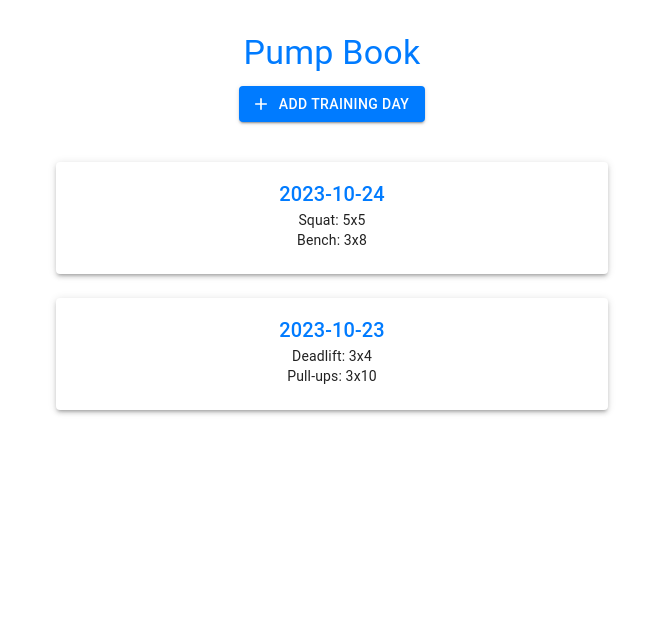
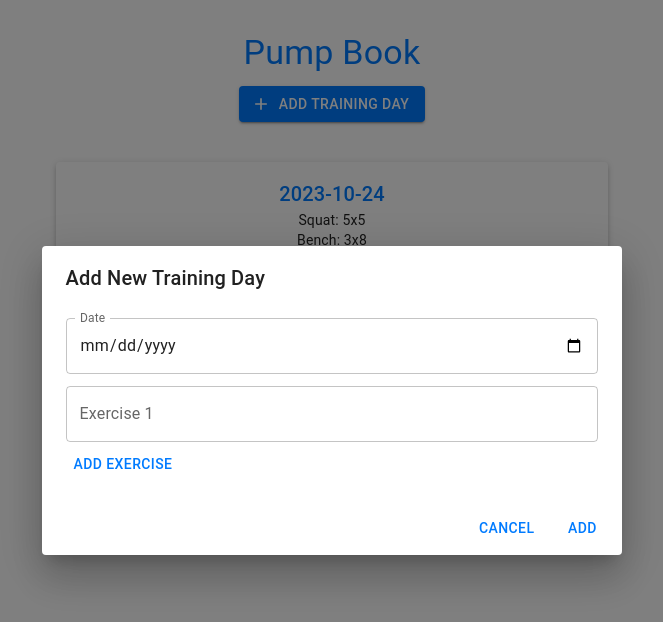
Before and after one commit to owendclark/pump-book, a React (Create React App) app: page / in a window 1280 px wide. Both pictures are taken after a click on the button "ADD TRAINING DAY". Shown: the top 622 px of the page, without its empty margins (308-971 px from the left). Built offline with nearby package versions, Linux system fonts and the light colour scheme.

Commit message:
Added Basic Functionality
Added basic functionality:
- Now let's users add training days
- Let's users add as many exercises as they want to the training day
- Automatically sorts training days by date (ascending)

```diff
--- a/src/pages/Home.jsx
+++ b/src/pages/Home.jsx
@@ -1,13 +1,56 @@
 import TrainingDayCard from "../components/TrainingDayCard";
 import AddTrainingDayButton from "../components/AddTrainingDayButton";
 
-import { Container, Typography, Box } from '@mui/material';
+import { useState } from "react";
+import {
+  Container,
+  Typography,
+  Box,
+  Dialog,
+  DialogTitle,
+  DialogContent,
+  TextField,
+  DialogActions,
+  Button,
+} from "@mui/material";
 
 const Home = () => {
-    const trainingDays = [
-        { date: '2023-10-24', exercises: ['Squat: 5x5', 'Bench: 3x8'] },
-        { date: '2023-10-23', exercises: ['Deadlift: 3x4', 'Pull-ups: 3x10'] }
-    ];
+  const [open, setOpen] = useState(false);
+  const [newDate, setNewDate] = useState("");
+  const [newExercises, setNewExercises] = useState([{ exercise: "" }]);
+  const [trainingDays, setTrainingDays] = useState([
+    { date: "2023-10-24", exercises: ["Squat: 5x5", "Bench: 3x8"] },
+    { date: "2023-10-23", exercises: ["Deadlift: 3x4", "Pull-ups: 3x10"] },
+  ]);
+
+  const handleOpen = () => setOpen(true);
+  const handleClose = () => {
+    setOpen(false);
+    setNewExercises([{ exercise: "" }]);
+  };
+
+  const handleAdd = () => {
+    if (newDate && newExercises.some((exercise) => !exercise.exercise.trim())) {
+      const newDays = [
+        { date: newDate, exercises: newExercises.map((e) => e.exercise) },
+        ...trainingDays,
+      ].sort((a, b) => new Date(b.date) - new Date(a.date));
+      setTrainingDays(newDays);
+      setNewDate("");
+      setNewExercises([{ exercise: "" }]);
+      handleClose();
+    }
+  };
+
+  const handleAddExerciseField = () => {
+    setNewExercises([...newExercises, { exercise: "" }]);
+  };
+
+  const handleExerciseChange = (index, value) => {
+    const changedExercises = [...newExercises];
+    changedExercises[index].exercise = value;
+    setNewExercises(changedExercises);
+  };
 
   return (
     <Container maxWidth="sm">
@@ -15,7 +58,45 @@ const Home = () => {
         <Typography variant="h4" color="primary" gutterBottom>
           Pump Book
         </Typography>
-            <AddTrainingDayButton onClick={() => console.log("Add New Training Day")} />
+        <AddTrainingDayButton onClick={handleOpen} />
+        <Dialog open={open} onClose={handleClose}>
+          <DialogTitle>Add New Training Day</DialogTitle>
+          <DialogContent>
+            <TextField
+              margin="dense"
+              label="Date"
+              type="date"
+              fullWidth
+              InputLabelProps={{ shrink: true }}
+              value={newDate}
+              onChange={(e) => setNewDate(e.target.value)}
+            />
+            {newExercises.map((e, index) => (
+              <TextField
+                key={index}
+                margin="dense"
+                label={`Exercise ${index + 1}`}
+                fullWidth
+                value={e.exercise}
+                onChange={(event) =>
+                  handleExerciseChange(index, event.target.value)
+                }
+                placeholder="E.g., Squat: 5x5"
+              />
+            ))}
+            <Button onClick={handleAddExerciseField} color="primary">
+              Add Exercise
+            </Button>
+          </DialogContent>
+          <DialogActions>
+            <Button onClick={handleClose} color="primary">
+              Cancel
+            </Button>
+            <Button onClick={handleAdd} color="primary">
+              Add
+            </Button>
+          </DialogActions>
+        </Dialog>
         {trainingDays.map((day) => (
           <Box mt={3} key={day.date}>
             <TrainingDayCard date={day.date} exercises={day.exercises} />
```
Lines whose indentation alone changed are shown as unchanged.
